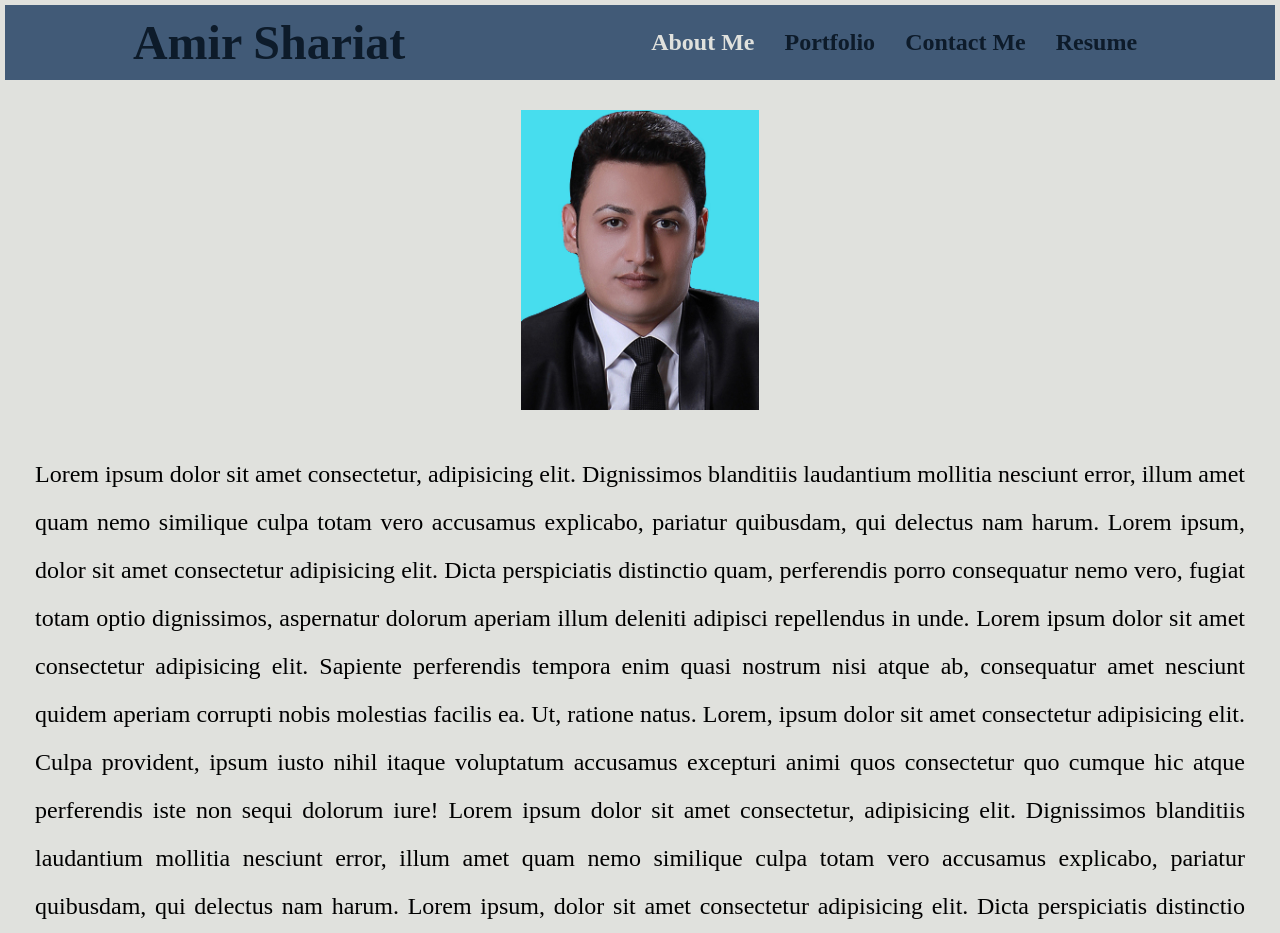
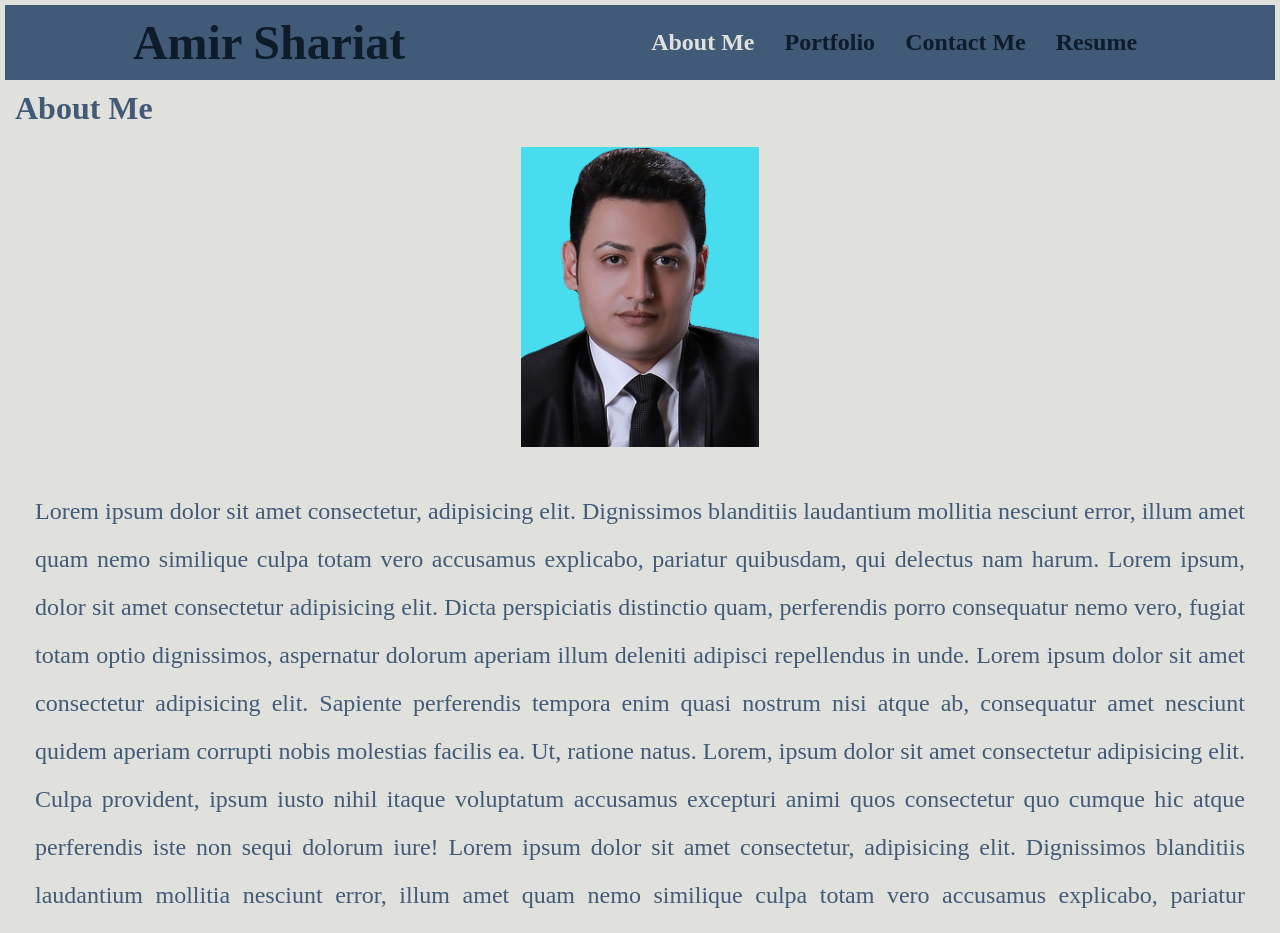
Before and after one commit to AShariat/react-portfolio, a React (Create React App) app: page / in a window 1280 px wide. Shown: the top 933 px of the page. Built offline with nearby package versions, Linux system fonts and the light colour scheme.

Commit message:
resume page created

```diff
--- a/src/components/About/index.js
+++ b/src/components/About/index.js
@@ -2,6 +2,8 @@ import React from "react";
 
 function About() {
   return (
+    <div className="parent">
+      <h3>About Me</h3>
       <div id="about">
         <img
           src={require("../../assets/images/amir-shariat.jpeg")}
@@ -11,31 +13,34 @@ function About() {
         <p className="about-text">
           Lorem ipsum dolor sit amet consectetur, adipisicing elit. Dignissimos
           blanditiis laudantium mollitia nesciunt error, illum amet quam nemo
-        similique culpa totam vero accusamus explicabo, pariatur quibusdam, qui
-        delectus nam harum. Lorem ipsum, dolor sit amet consectetur adipisicing
-        elit. Dicta perspiciatis distinctio quam, perferendis porro consequatur
-        nemo vero, fugiat totam optio dignissimos, aspernatur dolorum aperiam
-        illum deleniti adipisci repellendus in unde. Lorem ipsum dolor sit amet
-        consectetur adipisicing elit. Sapiente perferendis tempora enim quasi
-        nostrum nisi atque ab, consequatur amet nesciunt quidem aperiam corrupti
-        nobis molestias facilis ea. Ut, ratione natus. Lorem, ipsum dolor sit
-        amet consectetur adipisicing elit. Culpa provident, ipsum iusto nihil
-        itaque voluptatum accusamus excepturi animi quos consectetur quo cumque
-        hic atque perferendis iste non sequi dolorum iure! Lorem ipsum dolor sit
-        amet consectetur, adipisicing elit. Dignissimos blanditiis laudantium
-        mollitia nesciunt error, illum amet quam nemo similique culpa totam vero
-        accusamus explicabo, pariatur quibusdam, qui delectus nam harum. Lorem
-        ipsum, dolor sit amet consectetur adipisicing elit. Dicta perspiciatis
-        distinctio quam, perferendis porro consequatur nemo vero, fugiat totam
-        optio dignissimos, aspernatur dolorum aperiam illum deleniti adipisci
-        repellendus in unde. Lorem ipsum dolor sit amet consectetur adipisicing
-        elit. Sapiente perferendis tempora enim quasi nostrum nisi atque ab,
+          similique culpa totam vero accusamus explicabo, pariatur quibusdam,
+          qui delectus nam harum. Lorem ipsum, dolor sit amet consectetur
+          adipisicing elit. Dicta perspiciatis distinctio quam, perferendis
+          porro consequatur nemo vero, fugiat totam optio dignissimos,
+          aspernatur dolorum aperiam illum deleniti adipisci repellendus in
+          unde. Lorem ipsum dolor sit amet consectetur adipisicing elit.
+          Sapiente perferendis tempora enim quasi nostrum nisi atque ab,
           consequatur amet nesciunt quidem aperiam corrupti nobis molestias
           facilis ea. Ut, ratione natus. Lorem, ipsum dolor sit amet consectetur
           adipisicing elit. Culpa provident, ipsum iusto nihil itaque voluptatum
           accusamus excepturi animi quos consectetur quo cumque hic atque
-        perferendis iste non sequi dolorum iure!
+          perferendis iste non sequi dolorum iure! Lorem ipsum dolor sit amet
+          consectetur, adipisicing elit. Dignissimos blanditiis laudantium
+          mollitia nesciunt error, illum amet quam nemo similique culpa totam
+          vero accusamus explicabo, pariatur quibusdam, qui delectus nam harum.
+          Lorem ipsum, dolor sit amet consectetur adipisicing elit. Dicta
+          perspiciatis distinctio quam, perferendis porro consequatur nemo vero,
+          fugiat totam optio dignissimos, aspernatur dolorum aperiam illum
+          deleniti adipisci repellendus in unde. Lorem ipsum dolor sit amet
+          consectetur adipisicing elit. Sapiente perferendis tempora enim quasi
+          nostrum nisi atque ab, consequatur amet nesciunt quidem aperiam
+          corrupti nobis molestias facilis ea. Ut, ratione natus. Lorem, ipsum
+          dolor sit amet consectetur adipisicing elit. Culpa provident, ipsum
+          iusto nihil itaque voluptatum accusamus excepturi animi quos
+          consectetur quo cumque hic atque perferendis iste non sequi dolorum
+          iure!
         </p>
+      </div>
     </div>
   );
 }
--- a/src/components/Contact/index.js
+++ b/src/components/Contact/index.js
@@ -35,6 +35,8 @@ function Contact() {
   }
 
   return (
+    <div className="parent">
+      <h3>Contact Me</h3>
       <form id="contact" onSubmit={handleSubmit}>
         <div id="form-name">
           <label htmlFor="name" className="form-label">
@@ -81,6 +83,7 @@ function Contact() {
           Submit
         </button>
       </form>
+    </div>
   );
 }
 
--- a/src/components/Portfolio/index.js
+++ b/src/components/Portfolio/index.js
@@ -2,6 +2,8 @@ import React from "react";
 
 function Portfolio() {
   return (
+    <div className="parent">
+      <h3>Portfolio</h3>
       <div id="portfolio">
         <div className="portfolio-items">
           <img
@@ -148,6 +150,7 @@ function Portfolio() {
           </a>
         </div>
       </div>
+    </div>
   );
 }
 
--- a/src/components/Resume/index.js
+++ b/src/components/Resume/index.js
@@ -1,7 +1,53 @@
 import React from "react";
 
 function Resume() {
-  return <h3>Resume</h3>;
+  return (
+    <div className="parent">
+      <h3>Resume</h3>
+      <div id="resume">
+        <div className="resume-items">
+          <h4>Work Experiences:</h4>
+          <ul>
+            <li className="resume-detail">
+              Lorem ipsum dolor sit amet consectetur, adipisicing elit.
+            </li>
+            <li className="resume-detail">
+              Lorem ipsum dolor sit amet consectetur, adipisicing elit.
+            </li>
+            <li className="resume-detail">
+              Lorem ipsum dolor sit amet consectetur, adipisicing elit.
+            </li>
+            <li className="resume-detail">
+              Lorem ipsum dolor sit amet consectetur, adipisicing elit.
+            </li>
+            <li className="resume-detail">
+              Lorem ipsum dolor sit amet consectetur, adipisicing elit.
+            </li>
+          </ul>
+        </div>
+        <div className="resume-items">
+          <h4>Education:</h4>
+          <ul>
+            <li className="resume-detail">
+              Lorem ipsum dolor sit amet consectetur, adipisicing elit.
+            </li>
+            <li className="resume-detail">
+              Lorem ipsum dolor sit amet consectetur, adipisicing elit.
+            </li>
+            <li className="resume-detail">
+              Lorem ipsum dolor sit amet consectetur, adipisicing elit.
+            </li>
+            <li className="resume-detail">
+              Lorem ipsum dolor sit amet consectetur, adipisicing elit.
+            </li>
+            <li className="resume-detail">
+              Lorem ipsum dolor sit amet consectetur, adipisicing elit.
+            </li>
+          </ul>
+        </div>
+      </div>
+    </div>
+  );
 }
 
 export default Resume;
--- a/src/index.css
+++ b/src/index.css
@@ -29,15 +29,18 @@ h2 {
 }
 h3 {
   font-size: 2rem;
-  color: var(--primary);
+  color: var(--tertiary);
+  font-family: "Poiret One", cursive;
 }
 h4 {
   font-size: 1.75rem;
-  color: var(--primary);
+  color: var(--tertiary);
+  font-family: "Poiret One", cursive;
 }
 h5 {
   font-size: 1.5rem;
-  color: var(--primary);
+  color: var(--tertiary);
+  font-family: "Poiret One", cursive;
 }
 h6 {
   font-size: 1.25rem;
@@ -74,8 +77,11 @@ main {
   margin: 0px 5px;
   padding: 10px;
   min-height: 84vh;
+}
+.parent {
   display: flex;
   flex-wrap: wrap;
+  flex-direction: column;
 }
 #about {
   min-width: 100%;
@@ -93,6 +99,7 @@ main {
   font-size: 1.5rem;
   line-height: 2;
   text-align: justify;
+  color: var(--tertiary);
 }
 #portfolio {
   display: flex;
@@ -102,6 +109,15 @@ main {
 }
 .portfolio-items {
   margin: 20px;
+  display: flex;
+  flex-wrap: wrap;
+  flex-direction: column;
+  align-items: center;
+}
+.portfolio-items a {
+  text-decoration: none;
+  color: var(--tertiary);
+  margin-top: 10px;
 }
 .portfolio-image {
   height: 200px;
@@ -124,11 +140,13 @@ main {
 .form-label {
   font-size: 1.5rem;
   font-family: "Poiret One", cursive;
+  color: var(--tertiary);
 }
 .form-input {
   font-size: 1.5rem;
   padding: 5px;
   margin-top: 10px;
+  color: var(--tertiary);
 }
 .form-input:focus {
   border: 1px solid var(--tertiary);
@@ -148,6 +166,32 @@ main {
 #form-button:hover {
   box-shadow: 0 0 0.25rem var(--secondary);
 }
+#resume {
+  margin: 20px;
+  display: flex;
+  flex-wrap: wrap;
+  flex-direction: column;
+  justify-content: center;
+}
+.resume-items {
+  margin-top: 20px;
+  display: flex;
+  flex-wrap: wrap;
+  flex-direction: column;
+  justify-content: center;
+}
+.resume-items ul {
+  display: flex;
+  flex-wrap: wrap;
+  flex-direction: column;
+  justify-content: center;
+  align-items: flex-start;
+}
+.resume-detail {
+  font-size: 1.5rem;
+  margin: 25px 0px 0px 30px;
+  color: var(--secondary);
+}
 footer {
   background-color: var(--tertiary);
   margin: 0px 5px 10px;
```
Lines whose indentation alone changed are shown as unchanged.
